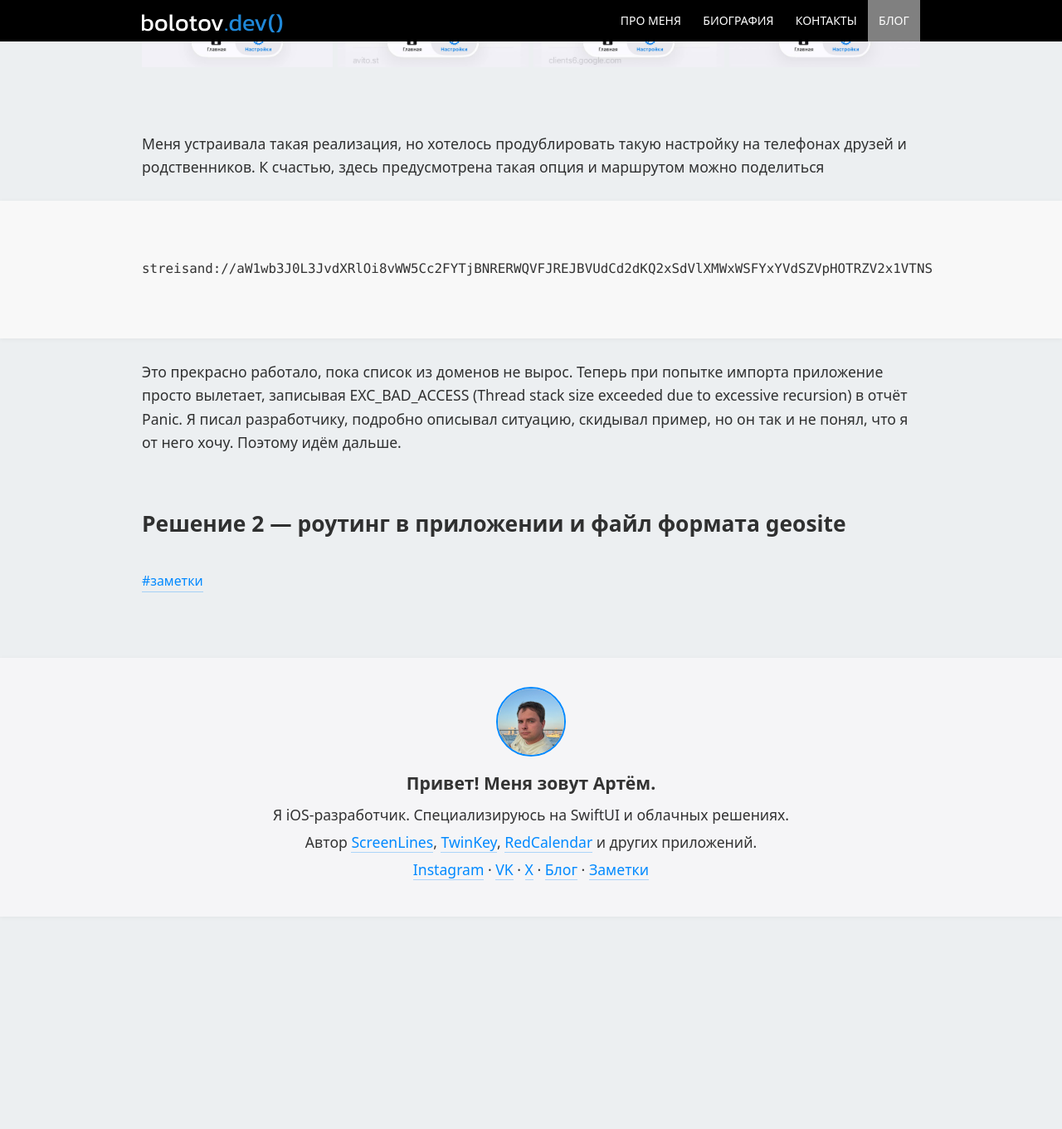
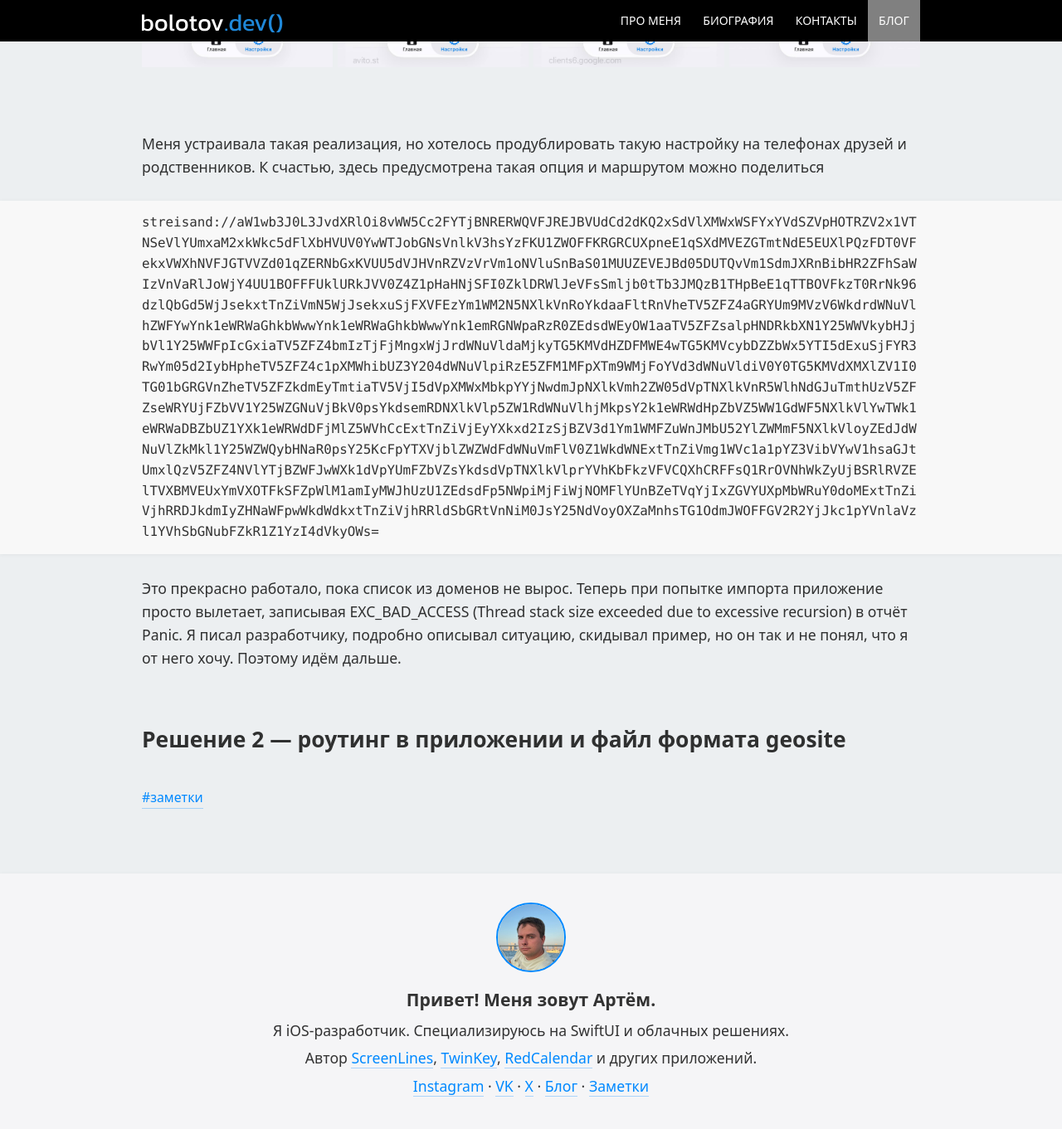
Before and after one commit to artembolotov/artembolotov.github.io, a Jekyll site: the page built from blog/_posts/2026-02-04-vpn-route.md, in a window 1280 px wide and 1400 px high, scrolled down 1368 px. Shown: the top 1361 px of the window at 83% size. Built offline with Jekyll 4.4.1, drawn with Linux system fonts in a browser that asks for light colours; before the commit the page ends 2539 px from its top, so only the background shows below that.

Commit message:
Some css fixes

```diff
--- a/styles/blog.css
+++ b/styles/blog.css
@@ -382,7 +382,7 @@ div.highlight {
 }
 
 /* Code blocks with wrap-text class */
-.highlight.wrap-text {
+.highlight.wrap-text pre{
   overflow-x: visible;
   white-space: pre-wrap;
   word-wrap: break-word;
```
